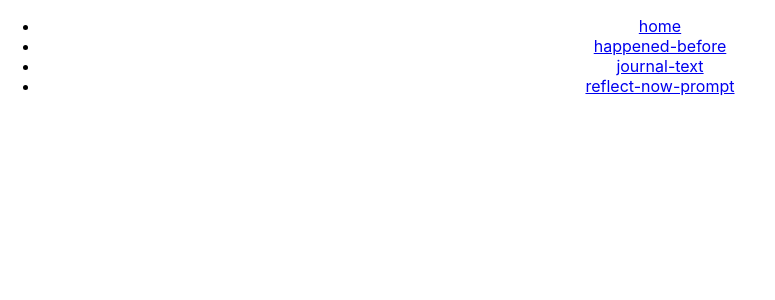
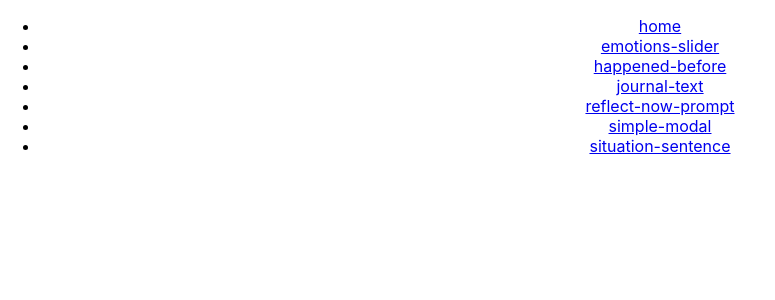
Before and after one commit to christinejavier/sigh, a React (Create React App) app in the folder my-app/: page / in a window 1280 px wide. Shown: the top 300 px of the page, without its empty margins (0-775 px from the left). Built offline with nearby package versions, Linux system fonts and the light colour scheme.

Commit message:
adds links to routers

```diff
--- a/my-app/src/App.js
+++ b/my-app/src/App.js
@@ -7,9 +7,12 @@ class App extends Component {
       <div className="App">
         <ul>
           <li><a href="/">home</a></li>
+          <li><a href="/emotions-slider">emotions-slider</a></li>
           <li><a href="/happened-before">happened-before</a></li>
           <li><a href="/journal-text">journal-text</a></li>
           <li><a href="/reflect-now-prompt">reflect-now-prompt</a></li>
+          <li><a href="/simple-modal">simple-modal</a></li>
+          <li><a href="/situation-sentence">situation-sentence</a></li>
         </ul>
       </div>
     );
--- a/my-app/src/components/SituationSentence/index.jsx
+++ b/my-app/src/components/SituationSentence/index.jsx
@@ -15,7 +15,7 @@ class SituationSentence extends Component {
 
   handleSubmit(event) {
     event.preventDefault();
-    this.props.onSituationSentenceUpdate(this.state.value);
+    // this.props.onSituationSentenceUpdate(this.state.value);
   }
 
   render() {
--- a/my-app/src/index.js
+++ b/my-app/src/index.js
@@ -1,20 +1,27 @@
 import React from 'react';
 import ReactDOM from 'react-dom';
 import './index.css';
-import { Route, Link, BrowserRouter as Router } from 'react-router-dom'
+import { Route, BrowserRouter as Router } from 'react-router-dom'
 import App from './App';
 import HappenedBefore from './components/HappenedBefore';
 import JournalText from './components/JournalText';
 import ReflectNowPrompt from './components/ReflectNowPrompt';
+import EmotionsSlider from './components/EmotionsSlider';
+import SimpleModal from './components/SimpleModal';
+import SituationSentence from './components/SituationSentence';
+
 import * as serviceWorker from './serviceWorker';
 
 const routing = (
   <Router>
     <div>
       <Route exact path="/" component={App} />
+      <Route path="/emotions-slider" component={EmotionsSlider} />
       <Route path="/happened-before" component={HappenedBefore} />
       <Route path="/journal-text" component={JournalText} />
       <Route path="/reflect-now-prompt" component={ReflectNowPrompt} />
+      <Route path="/simple-modal" component={SimpleModal} />
+      <Route path="/situation-sentence" component={SituationSentence} />
     </div>
   </Router>
 )
```
